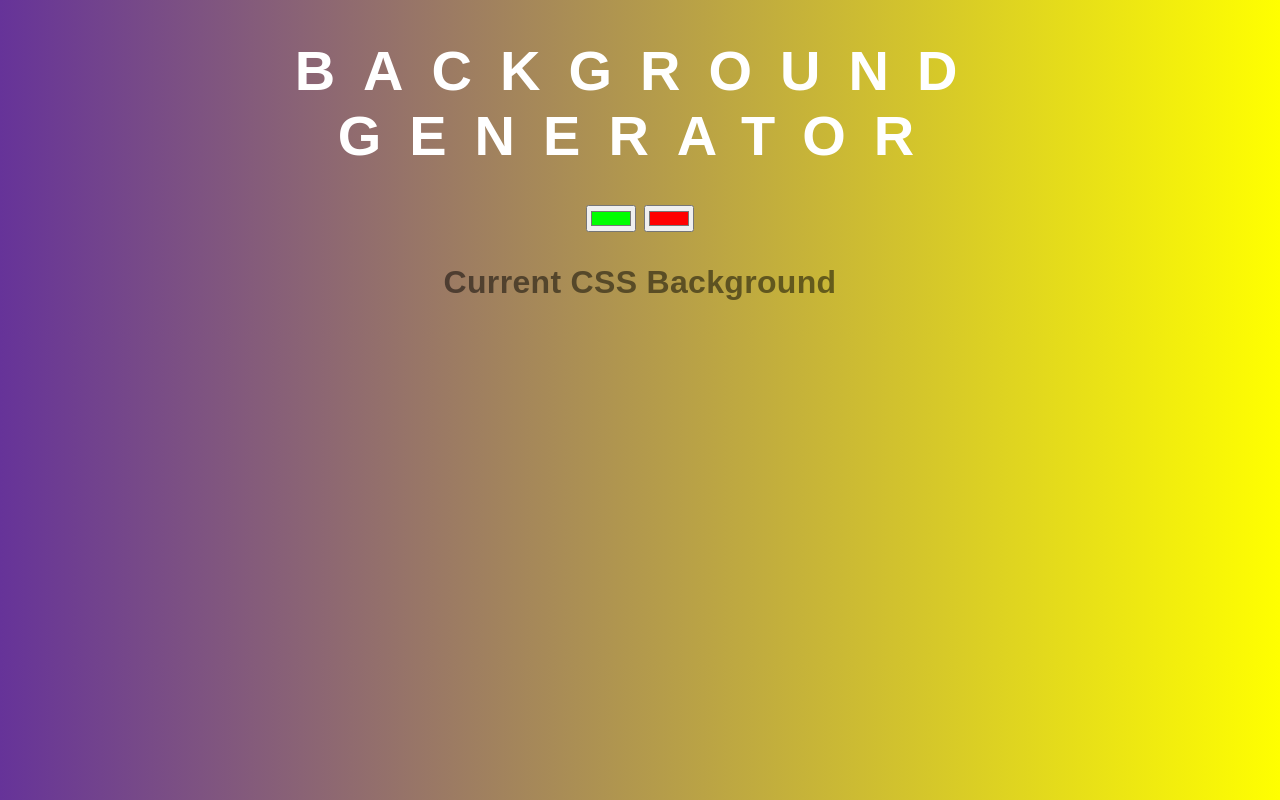
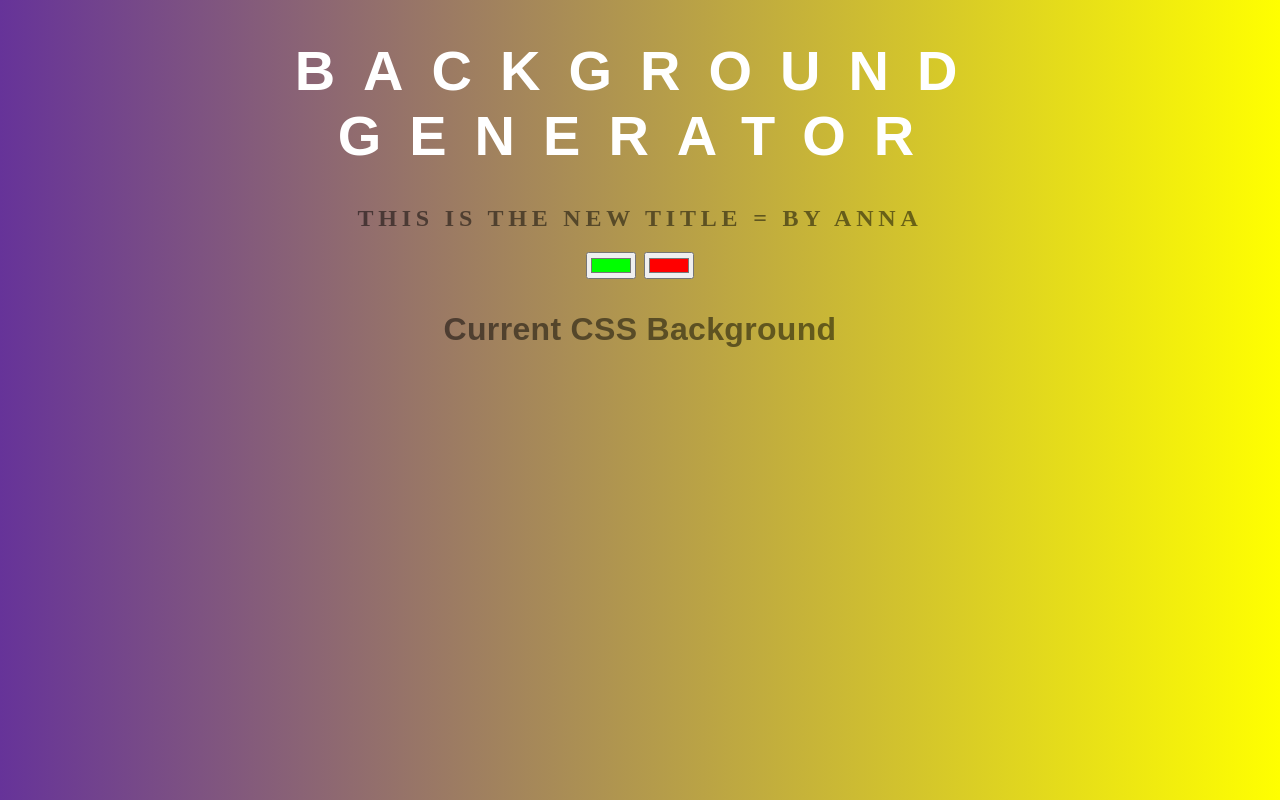
Before and after one commit to luisFebro/background-generator, a plain HTML site: page index.html in a window 1280 px wide. Drawn offline with Linux system fonts and the light colour scheme.

Commit message:
adding new title behind h1

```diff
--- a/index.html
+++ b/index.html
@@ -6,6 +6,7 @@
 </head>
 <body id="gradient">
     <h1>Background Generator</h1>
+    <h2>This is the new title = by Anna </h2>
     <input class="color1" type="color" value="#00ff00">
     <input class="color2" type="color" value="#ff0000">
 
```
